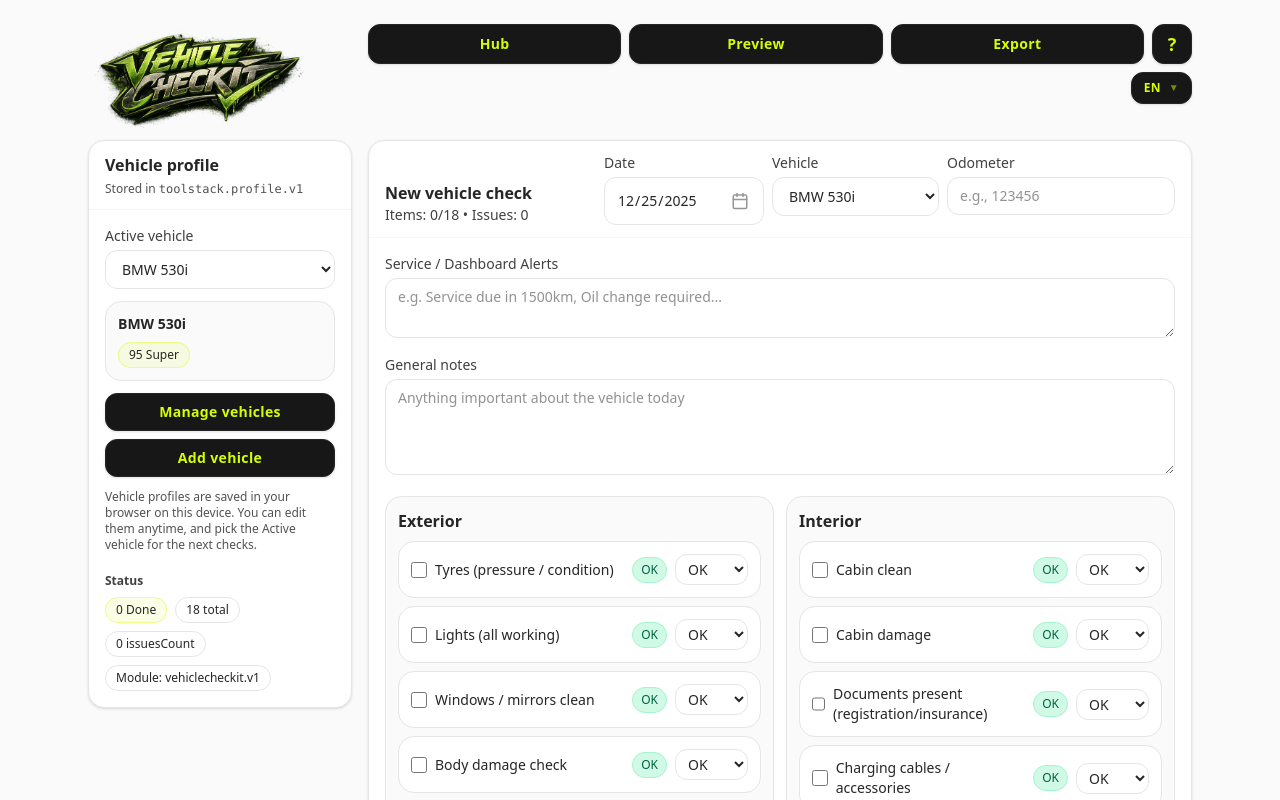
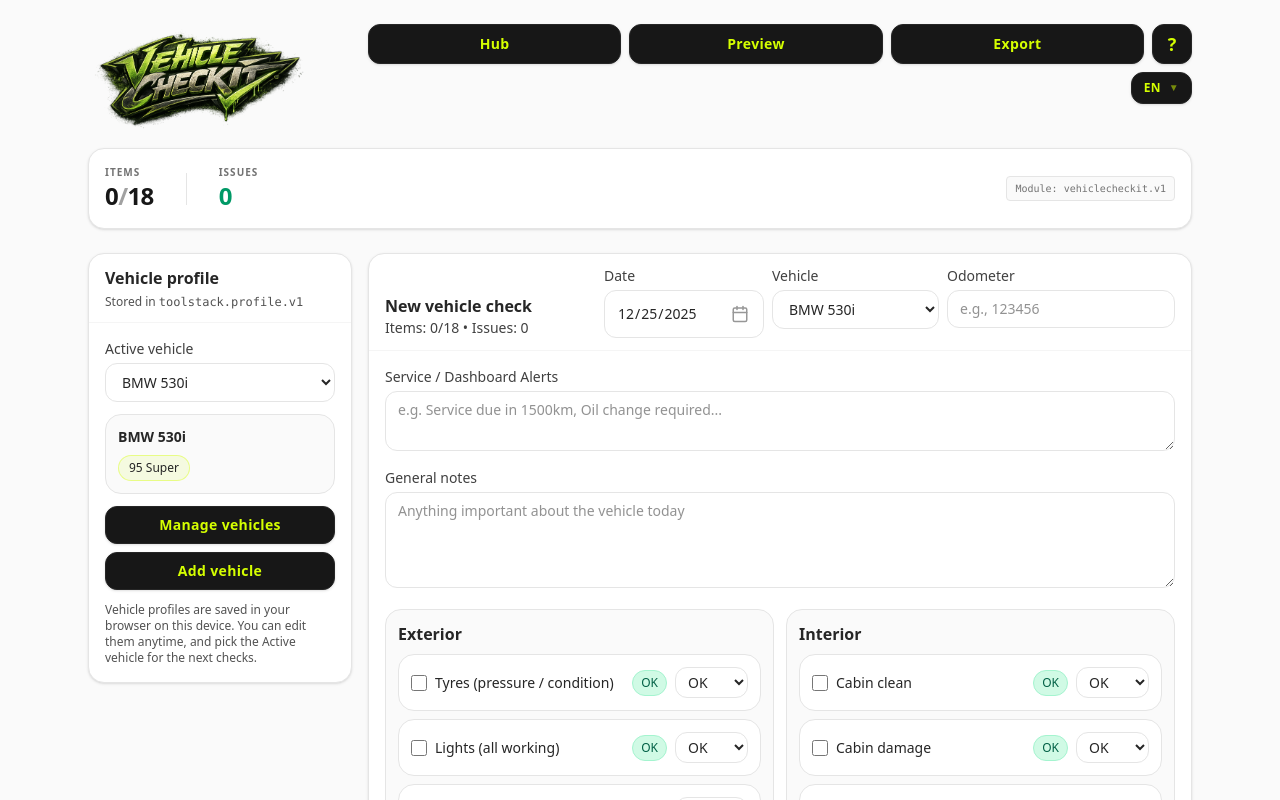
Before and after one commit to retronlinede-design/toolstack-vehicle-check-it, a React (Vite) app: page / in a window 1280 px wide. Shown: the top 800 px of the page. Built offline with nearby package versions, Linux system fonts and the light colour scheme.

Commit message:
VehicleCheckIt: UI updates and launch polish

```diff
--- a/src/App.jsx
+++ b/src/App.jsx
@@ -1202,13 +1202,15 @@ function ReportSheet({ profile, date, vehicleLabel, odometer, generalNotes, serv
   const sections = draft?.sections || [];
   return (
     <div className="mx-auto max-w-4xl print:max-w-none print:w-full">
-      <div className="flex items-start justify-between gap-4">
-        <div>
-          <div className="text-2xl font-semibold text-neutral-900">{profile.org || "ToolStack"}</div>
-          <div className="text-sm text-neutral-600">{t("vehicleCheckReport")}</div>
-          <div className="mt-3 h-[2px] w-72 rounded-full bg-gradient-to-r from-[#D5FF00]/0 via-[#D5FF00] to-[#D5FF00]/0" />
-        </div>
-        <div className="text-sm text-neutral-600">{t("generated")}: {new Date().toLocaleString()}</div>
+      <div className="flex flex-col sm:flex-row items-start justify-between gap-4 mb-6 print:flex-row">
+        <img
+          src={vehicleCheckItHeading}
+          alt="Vehicle CheckIt"
+          className="h-auto max-h-20 sm:max-h-28 max-w-full object-contain print:h-28 print:max-h-none"
+        />
+        <div className="text-sm text-neutral-600 mt-2 sm:mt-0 print:mt-2 text-left sm:text-right print:text-right">
+          {t("generated")}: {new Date().toLocaleString()}
+        </div>
       </div>
 
       <div className="mt-4 grid grid-cols-1 md:grid-cols-3 gap-3 print:grid-cols-3">
@@ -1407,20 +1409,20 @@ function DataMenu({ onExport, onImport, onPrint, t }) {
       </button>
 
       {open && (
-        <div className="absolute right-0 top-12 z-50 w-72 p-2 rounded-2xl border border-neutral-800 bg-neutral-900/95 backdrop-blur-xl shadow-[0_0_30px_-10px_rgba(213,255,0,0.3)] origin-top-right animate-in fade-in zoom-in-95 duration-100">
+        <>
+          {/* Mobile overlay */}
+          <div className="sm:hidden fixed inset-0 bg-black/50 z-40" />
+          <div
+            className={
+              "fixed inset-x-4 top-1/2 -translate-y-1/2 z-50 p-2 rounded-2xl border border-neutral-800 bg-neutral-900/95 backdrop-blur-xl shadow-[0_0_30px_-10px_rgba(213,255,0,0.3)] animate-in fade-in zoom-in-95 duration-100 " +
+              "sm:absolute sm:w-72 sm:right-0 sm:top-12 sm:inset-x-auto sm:translate-y-0 sm:origin-top-right"
+            }
+          >
             <div className="px-3 py-2 border-b border-neutral-800 mb-1">
-            <div className="text-[10px] font-black text-neutral-500 uppercase tracking-widest">
-              {t("exportPack")}
-            </div>
-            <div className="text-[10px] text-neutral-400 mt-0.5">
-              {t("exportInfo")}
-            </div>
-          </div>
-
-          <div className="px-3 py-1 text-[10px] font-bold text-neutral-600 uppercase tracking-widest mt-1">
-            {t("pdfPrint")}
-          </div>
-
+              <div className="text-[10px] font-black text-neutral-500 uppercase tracking-widest">{t("exportPack")}</div>
+              <div className="text-[10px] text-neutral-400 mt-0.5">{t("exportInfo")}</div>
+            </div>
+            <div className="px-3 py-1 text-[10px] font-bold text-neutral-600 uppercase tracking-widest mt-1">{t("pdfPrint")}</div>
             <button
               onClick={() => {
                 if (onPrint) onPrint();
@@ -1429,11 +1431,8 @@ function DataMenu({ onExport, onImport, onPrint, t }) {
               className="w-full text-left px-3 py-2 rounded-xl text-sm font-medium text-neutral-300 hover:text-[#D5FF00] hover:bg-neutral-800 transition group flex items-center justify-between"
             >
               <span>{t("downloadPdf")}</span>
-            <span className="text-xs bg-neutral-800 text-neutral-500 px-1.5 py-0.5 rounded group-hover:text-[#D5FF00] transition">
-              PDF
-            </span>
-          </button>
-
+              <span className="text-xs bg-neutral-800 text-neutral-500 px-1.5 py-0.5 rounded group-hover:text-[#D5FF00] transition">PDF</span>
+            </button>
             <button
               onClick={() => {
                 if (onPrint) onPrint();
@@ -1443,7 +1442,6 @@ function DataMenu({ onExport, onImport, onPrint, t }) {
             >
               <span>{t("printSavePdf")}</span>
             </button>
-
             <button
               onClick={() => {
                 handleEmailDraft();
@@ -1453,11 +1451,9 @@ function DataMenu({ onExport, onImport, onPrint, t }) {
             >
               <span>{t("createEmailDraft")}</span>
             </button>
-
             <div className="px-3 py-1 text-[10px] font-bold text-neutral-600 uppercase tracking-widest mt-2 border-t border-neutral-800 pt-2">
               {t("jsonBackup")}
             </div>
-
             <button
               onClick={() => {
                 onExport();
@@ -1466,16 +1462,11 @@ function DataMenu({ onExport, onImport, onPrint, t }) {
               className="w-full text-left px-3 py-2 rounded-xl text-sm font-medium text-neutral-300 hover:text-[#D5FF00] hover:bg-neutral-800 transition group flex items-center justify-between"
             >
               <span>{t("downloadJson")}</span>
-            <span className="text-xs bg-neutral-800 text-neutral-500 px-1.5 py-0.5 rounded group-hover:text-[#D5FF00] transition">
-              JSON
-            </span>
-          </button>
-
+              <span className="text-xs bg-neutral-800 text-neutral-500 px-1.5 py-0.5 rounded group-hover:text-[#D5FF00] transition">JSON</span>
+            </button>
             <label className="w-full text-left px-3 py-2 rounded-xl text-sm font-medium text-neutral-300 hover:text-[#D5FF00] hover:bg-neutral-800 transition group flex items-center justify-between cursor-pointer">
               <span>{t("importJson")}</span>
-            <span className="text-xs bg-neutral-800 text-neutral-500 px-1.5 py-0.5 rounded group-hover:text-[#D5FF00] transition">
-              {t("upload")}
-            </span>
+              <span className="text-xs bg-neutral-800 text-neutral-500 px-1.5 py-0.5 rounded group-hover:text-[#D5FF00] transition">{t("upload")}</span>
               <input
                 type="file"
                 accept="application/json,.json"
@@ -1488,15 +1479,10 @@ function DataMenu({ onExport, onImport, onPrint, t }) {
                 }}
               />
             </label>
-
-          <div className="px-3 pb-2 text-[10px] text-neutral-500 italic">
-            {t("importWarning")}
-          </div>
-
-          <div className="mt-1 px-3 py-2 text-[10px] text-neutral-600 leading-relaxed border-t border-neutral-800">
-            {t("secureStorage")}
-          </div>
-        </div>
+            <div className="px-3 pb-2 text-[10px] text-neutral-500 italic">{t("importWarning")}</div>
+            <div className="mt-1 px-3 py-2 text-[10px] text-neutral-600 leading-relaxed border-t border-neutral-800">{t("secureStorage")}</div>
+          </div>
+        </>
       )}
     </div>
   );
@@ -1535,7 +1521,9 @@ function LanguageSelector({ current, onChange }) {
       </button>
 
       {open && (
-        <div className="absolute right-0 top-10 w-32 p-1 rounded-xl border border-neutral-800 bg-neutral-900/95 backdrop-blur-xl shadow-[0_0_30px_-10px_rgba(213,255,0,0.3)] origin-top-right animate-in fade-in zoom-in-95 duration-100">
+        <>
+          <div className="sm:hidden fixed inset-0 bg-black/50 z-40" />
+          <div className="fixed inset-x-4 top-1/2 -translate-y-1/2 z-50 p-1 rounded-xl border border-neutral-800 bg-neutral-900/95 backdrop-blur-xl shadow-[0_0_30px_-10px_rgba(213,255,0,0.3)] animate-in fade-in zoom-in-95 duration-100 sm:absolute sm:w-32 sm:right-0 sm:top-10 sm:inset-x-auto sm:translate-y-0 sm:origin-top-right">
             {langs.map((l) => (
               <button
                 key={l.code}
@@ -1544,9 +1532,7 @@ function LanguageSelector({ current, onChange }) {
                   setOpen(false);
                 }}
                 className={`w-full text-left px-3 py-2 rounded-lg text-xs font-medium transition flex items-center justify-between ${
-                current === l.code
-                  ? "bg-neutral-800 text-[#D5FF00]"
-                  : "text-neutral-300 hover:text-[#D5FF00] hover:bg-neutral-800"
+                  current === l.code ? "bg-neutral-800 text-[#D5FF00]" : "text-neutral-300 hover:text-[#D5FF00] hover:bg-neutral-800"
                 }`}
               >
                 {l.label}
@@ -1554,6 +1540,7 @@ function LanguageSelector({ current, onChange }) {
               </button>
             ))}
           </div>
+        </>
       )}
     </div>
   );
@@ -2054,29 +2041,33 @@ export default function App() {
       {previewOpen || savedOpen ? (
         <style>{`
           @media print {
-            body * { visibility: hidden; }
-            #vc-print-preview, #vc-print-preview * { visibility: visible; }
-            #vc-print-saved, #vc-print-saved * { visibility: visible; }
-
-            #vc-print-preview, #vc-print-saved {
-              position: absolute;
-              left: 0;
-              top: 0;
-              width: 100%;
-              margin: 0;
-              padding: 0;
-            }
-
-            /* Reset modal positioning constraints for print */
-            .fixed, .absolute, .relative {
+            /* Hide everything by default via visibility */
+            body * {
+              visibility: hidden !important;
+            }
+
+            /* Reset positioning and overflow to prevent clipping/repeating */
+            html, body, .min-h-screen, .fixed, .absolute, .relative, .overflow-auto, .overflow-hidden {
               position: static !important;
               overflow: visible !important;
-            }
-            body * { visibility: hidden !important; }
-            #vc-print-preview, #vc-print-preview * { visibility: visible !important; }
-            #vc-print-saved, #vc-print-saved * { visibility: visible !important; }
-            #vc-print-preview { position: absolute !important; left: 0; top: 0; width: 100%; }
-            #vc-print-saved { position: absolute !important; left: 0; top: 0; width: 100%; }
+              height: auto !important;
+              min-height: 0 !important;
+            }
+
+            /* Show the print target */
+            #vc-print-preview, #vc-print-preview *,
+            #vc-print-saved, #vc-print-saved * {
+              visibility: visible !important;
+            }
+
+            #vc-print-preview, #vc-print-saved {
+              position: absolute !important;
+              left: 0 !important;
+              top: 0 !important;
+              width: 100% !important;
+              margin: 0 !important;
+              padding: 0 !important;
+            }
           }
         `}</style>
       ) : null}
@@ -2119,7 +2110,7 @@ export default function App() {
 
             <div className="rounded-2xl border border-neutral-800 bg-neutral-900/50 shadow-2xl overflow-hidden min-h-0 flex flex-col">
               <div className="overflow-auto p-4 sm:p-8 custom-scrollbar">
-                <div id="vc-print-preview" className="mx-auto max-w-4xl bg-white p-8 rounded-xl shadow-lg text-neutral-900">
+                <div id="vc-print-preview" className="mx-auto max-w-4xl bg-white p-4 sm:p-8 rounded-xl shadow-lg text-neutral-900">
                   <ReportSheet
                     profile={profile}
                     date={date}
@@ -2177,7 +2168,7 @@ export default function App() {
             </div>
 
             <div className="rounded-2xl bg-white border border-neutral-200 shadow-2xl overflow-auto min-h-0">
-              <div id="vc-print-saved" className="p-6">
+              <div id="vc-print-saved" className="p-4 sm:p-6">
                 <ReportSheet
                   profile={profile}
                   date={selectedSavedCheck.date}
@@ -2202,7 +2193,7 @@ export default function App() {
         </div>
       ) : null}
 
-      <div className="max-w-6xl mx-auto p-4 sm:p-6">
+      <div className="max-w-6xl mx-auto p-4 sm:p-6 print:hidden">
         <TestsPanel t={t} />
 
         <div className="grid grid-cols-1 lg:grid-cols-4 gap-4 items-start">
@@ -2239,7 +2230,34 @@ export default function App() {
             </div>
           </div>
         </div>
-        <div className="mt-2 grid grid-cols-1 lg:grid-cols-4 gap-4">
+
+        <div className="mt-4 mb-6 rounded-2xl bg-white border border-neutral-200 p-4 shadow-sm flex flex-col sm:flex-row items-center justify-between gap-4">
+          <div className="flex items-center gap-8">
+            <div>
+              <div className="text-[10px] font-bold text-neutral-500 uppercase tracking-widest">{t("items")}</div>
+              <div className="text-2xl font-black text-neutral-900 tracking-tight">
+                <span>{doneCount}</span>
+                <span className="text-neutral-400">/</span>
+                <span>{totalItems}</span>
+              </div>
+            </div>
+
+            <div className="h-8 w-px bg-neutral-200" />
+
+            <div>
+              <div className="text-[10px] font-bold text-neutral-500 uppercase tracking-widest">{t("issues")}</div>
+              <div className={`text-2xl font-black tracking-tight ${issueCount > 0 ? "text-red-600" : "text-emerald-600"}`}>
+                {issueCount}
+              </div>
+            </div>
+          </div>
+
+          <div className="text-[10px] font-mono text-neutral-500 bg-neutral-50 px-2 py-1 rounded border border-neutral-200">
+            {t("module")}: {moduleManifest.id}.{moduleManifest.version}
+          </div>
+        </div>
+
+        <div className="grid grid-cols-1 lg:grid-cols-4 gap-4">
           <div className={`${card} h-fit`}>
             <div className={cardHead}>
               <div className="font-semibold text-neutral-800">{t("vehicleProfile")}</div>
@@ -2288,18 +2306,6 @@ export default function App() {
               </div>
 
               <div className="text-xs text-neutral-600">{t("profilesInfo")}</div>
-
-              <div className="pt-2">
-                <div className="text-xs font-semibold text-neutral-700">{t("status")}</div>
-                <div className="mt-2 flex flex-wrap gap-2">
-                  <Pill tone="accent">{doneCount} {t("done")}</Pill>
-                  <Pill>{totalItems} {t("total")}</Pill>
-                  {issueCount ? <Pill tone="danger">{issueCount} {t("issuesCount")}</Pill> : <Pill>0 {t("issuesCount")}</Pill>}
-                  <Pill>
-                    {t("module")}: {moduleManifest.id}.{moduleManifest.version}
-                  </Pill>
-                </div>
-              </div>
             </div>
           </div>
 
```
Lines whose indentation alone changed are shown as unchanged.
